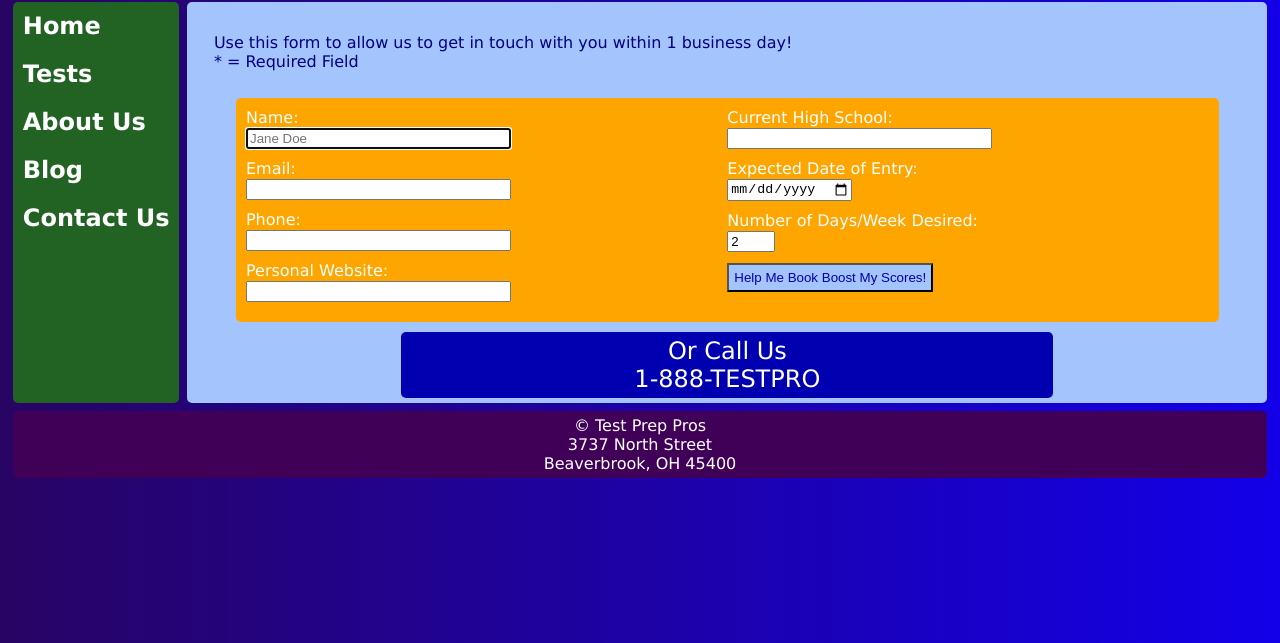
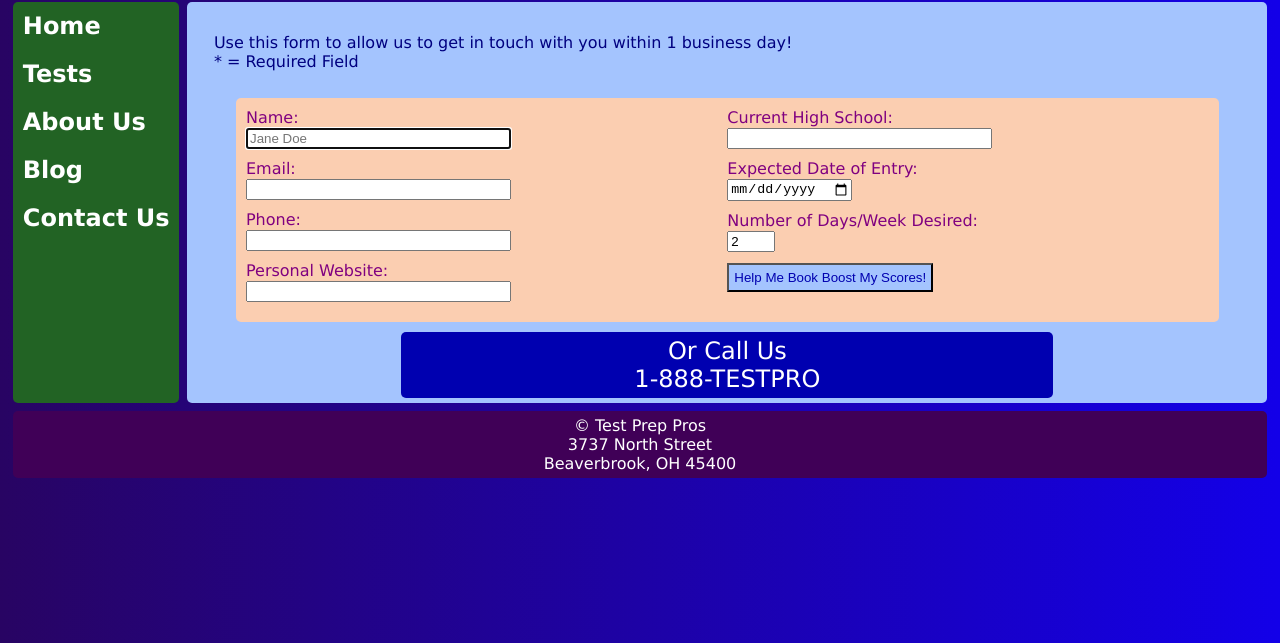
Before and after one commit to devinshock/TestPrepPros, a plain HTML site: page contact.html in a window 1280 px wide. Shown: the part 157-800 px from the top of the page. Drawn offline with Linux system fonts and the light colour scheme.

Commit message:
Update style.css

```diff
--- a/style.css
+++ b/style.css
@@ -180,10 +180,10 @@ video{
   justify-content:space-around;
 }
 form{
-  background-color:#FFA500;
+  background-color:#FBCEB1;
   width:90%;
   margin:auto;
-  color:white;
+  color:purple;
   padding:10px;
 }
 input{
```
